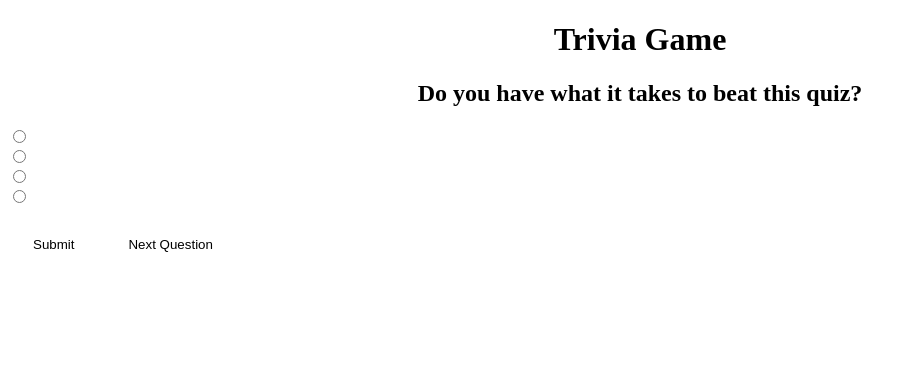
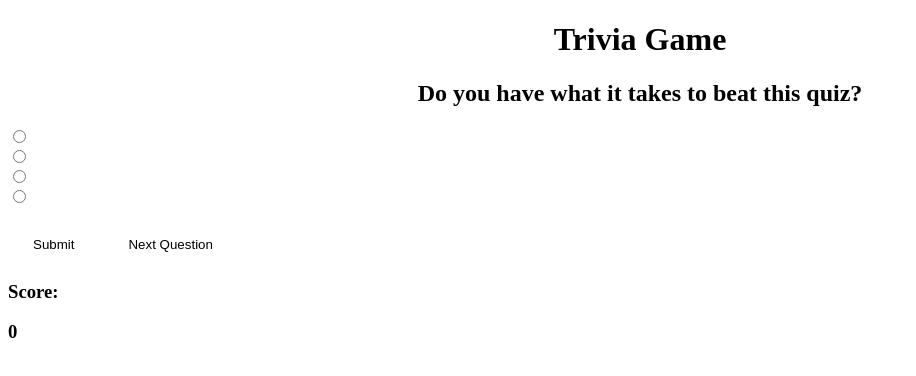
Before and after one commit to farshad-s/trivia-game, a website built with webpack: page src/public/index.html in a window 1280 px wide. Shown: the whole page, without its empty margins (0-916 px from the left). Built offline with nearby package versions, Linux system fonts and the light colour scheme; no server answers.

Commit message:
created score section

```diff
--- a/src/public/index.html
+++ b/src/public/index.html
@@ -31,6 +31,11 @@
         <button class="button">Submit</button>
         <button class="button" id="next-question">Next Question</button>
       </div>
+
+      <div class="score-holder">
+        <h3>Score:</h3>
+        <h3 class="score">0</h3>
+      </div>
     </main>
   </body>
 </html>
```
